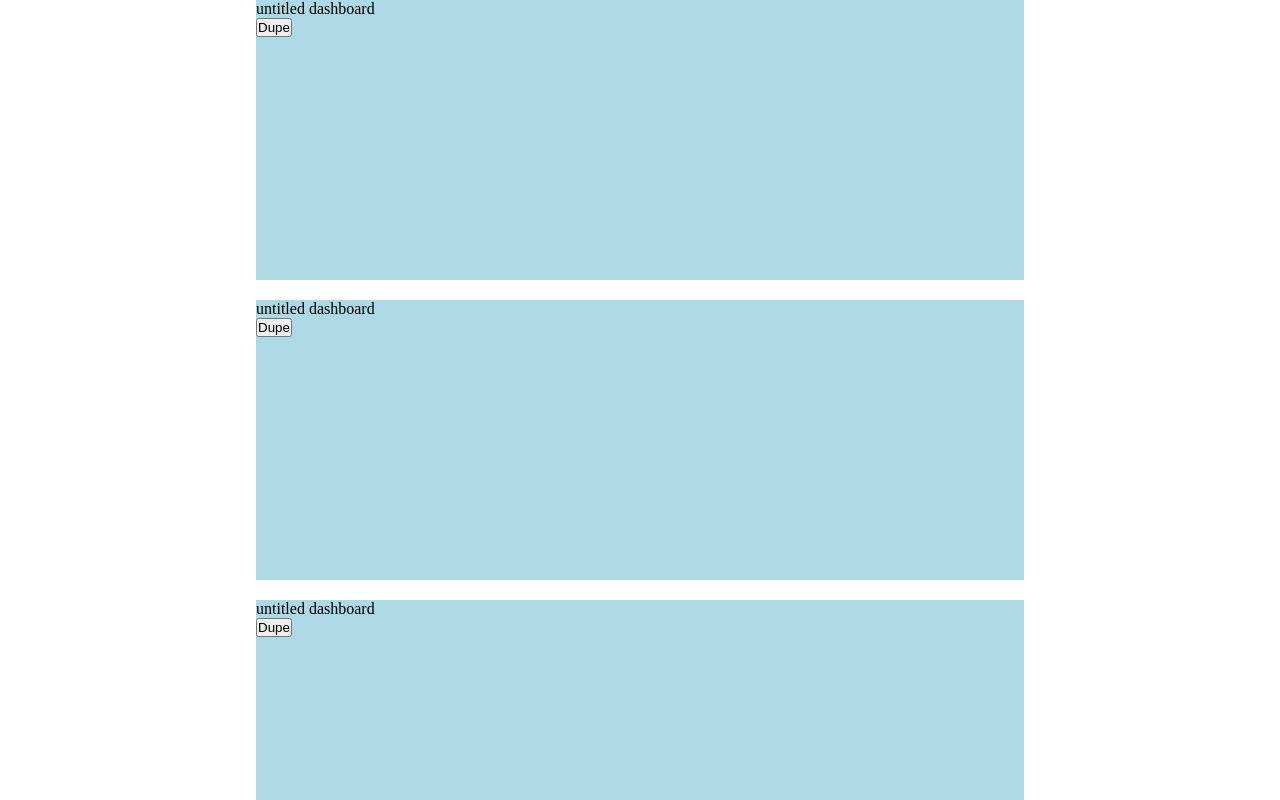
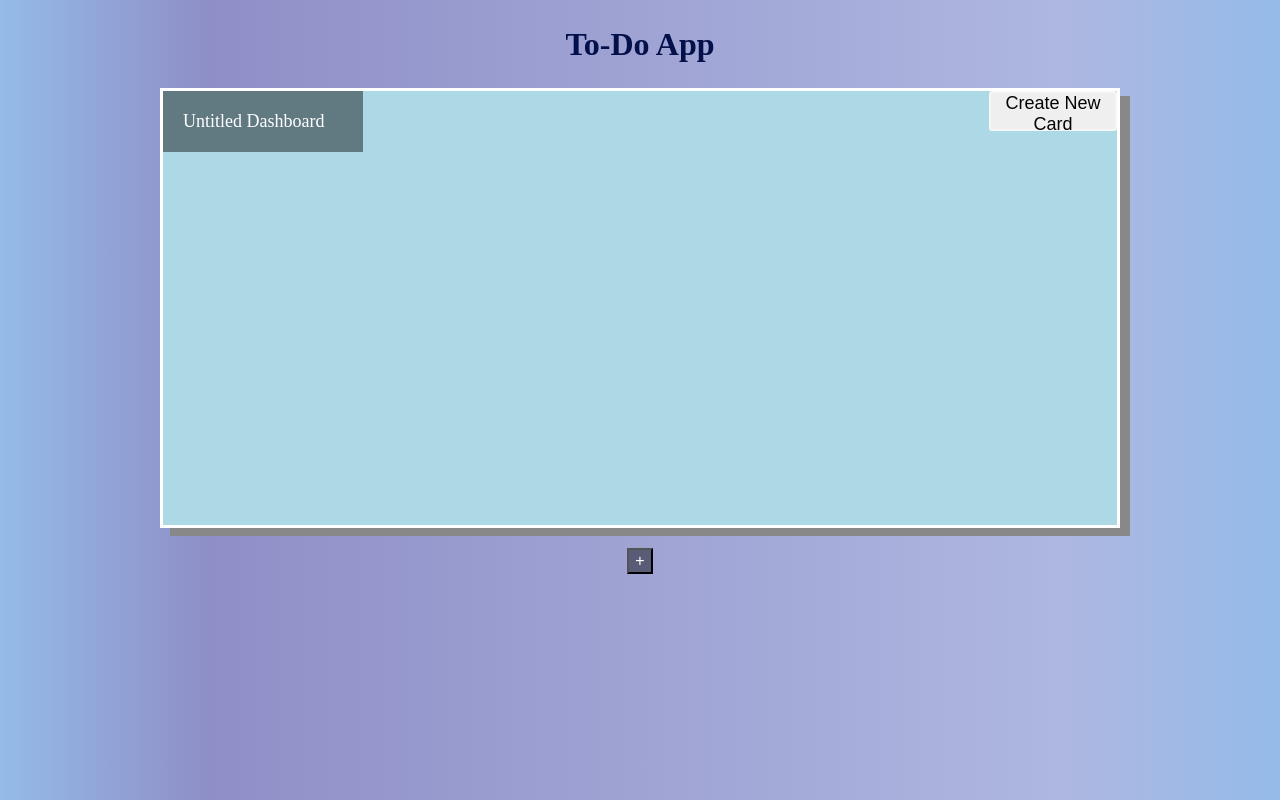
Before and after one commit to bianpeter/todo_app, a React (Create React App) app in the folder todoapp/: page / in a window 1280 px wide. Shown: the top 800 px of the page. Built offline with nearby package versions, Linux system fonts and the light colour scheme.

Commit message:
adding style to this branch

```diff
--- a/todoapp/src/App.js
+++ b/todoapp/src/App.js
@@ -1,15 +1,24 @@
-import React from "react";
+import React, { useState } from "react";
 import "./sass/main.scss";
 import Dashboard from "./components/Dashboard";
 
 function App() {
-  let dbArray = ["", "", ""];
-  let dbArrayList = dbArray.map(() => <Dashboard />);
+  const [dashboard, setdashboard] = useState([]);
 
   return (
-    <div>
+    <div className="main">
+      <h1>To-Do App</h1>
       <Dashboard />
-      {dbArrayList}
+      {dashboard}
+      <div className="add-container">
+        <button className="add-btn"
+          onClick={() =>
+            setdashboard([...dashboard, <Dashboard key={new Date().getTime()} />])
+          }
+        >
+          +
+        </button>
+      </div>
     </div>
   );
 }
--- /dev/null
+++ b/todoapp/src/components/Card.js
@@ -0,0 +1,52 @@
+import React, { useState } from "react";
+import Editable from "./Editable";
+
+function Card() {
+  const [cardTitle, setCardTitle] = useState("Card Name");
+  const [cardDesc, setCardDesc] = useState("Write description");
+
+  let coll = document.getElementsByClassName("collapsible");
+  let i;
+
+  for (i = 0; i < coll.length; i++) {
+    coll[i].addEventListener("click", function() {
+      this.classList.toggle("active");
+      const description = this.nextElementSibling;
+      if (description.style.display === "block") {
+        description.style.display = "none";
+      } else {
+        description.style.display = "block";
+      }
+    });
+  }
+
+  return (
+    <div className="card">
+      <div className="card-name">
+        <Editable text={cardTitle} type="input">
+          <input
+            className="card-input"
+            type="text"
+            name="title"
+            value={cardTitle}
+            onChange={(e) => setCardTitle(e.target.value)}
+          />
+        </Editable>
+      </div>
+        <div className="description">
+          <Editable text={cardDesc} type="textarea">
+            <textarea
+              className="description-input"
+              rows="4"
+              name="desc"
+              value={cardDesc}
+              onChange={(e) => setCardDesc(e.target.value)}
+              />
+          </Editable>
+        </div>
+      <button className="card-btn" onClick={(e) => e.target.parentNode.remove()}>X</button>
+    </div>
+  );
+}
+
+export default Card;
--- a/todoapp/src/components/Dashboard.js
+++ b/todoapp/src/components/Dashboard.js
@@ -1,21 +1,36 @@
 import React, { useState } from "react";
 import Editable from "./Editable";
-import duplicate from "../scripts/duplicate";
+import Card from "./Card";
 
-export default function Dashboard() {
-  const [title, setTitle] = useState("untitled dashboard");
+function Dashboard() {
+  const [title, setTitle] = useState("Untitled Dashboard");
+  const [cards, setCards] = useState([]);
 
   return (
     <div className="dashboard">
-      <Editable text={title} placeholder="untitled dashboard" type="input">
+      <div className="dashboard-name">
+      <Editable text={title} placeholder="Untitled Dashboard" type="input">
         <input
+          className="dash-input"
           type="text"
           name="title"
           value={title}
           onChange={(e) => setTitle(e.target.value)}
         />
       </Editable>
-      <button onClick={duplicate}>Dupe</button>
+      </div>
+      <button className="create-card-btn"
+        onClick={() =>
+          cards.length < 6
+            ? setCards([...cards, <Card key={new Date().getTime()} />])
+            : alert("Reached max number of cards")
+        }
+      >
+        Create New Card
+      </button>
+      {cards}
     </div>
   );
 }
+
+export default Dashboard;
--- a/todoapp/src/components/Editable.js
+++ b/todoapp/src/components/Editable.js
@@ -1,11 +1,11 @@
 import React, { useState } from "react";
 
-const Editable = ({ text, type, placeholder, children, ...props }) => {
+function Editable({ text, type, children }) {
   const [isEditing, setEditing] = useState(false);
 
   const handleKeyDown = (event) => {
     const { key } = event;
-    const keys = ["Escape", "Tab", "Enter"];
+    const keys = ["Escape", "Enter"];
 
     if (keys.indexOf(key) > -1) {
       setEditing(false);
@@ -13,7 +13,7 @@ const Editable = ({ text, type, placeholder, children, ...props }) => {
   };
 
   return (
-    <section {...props}>
+    <div>
       {isEditing ? (
         <div
           onBlur={() => setEditing(false)}
@@ -23,11 +23,11 @@ const Editable = ({ text, type, placeholder, children, ...props }) => {
         </div>
       ) : (
         <div onClick={() => setEditing(true)}>
-          <span>{text || placeholder || "Editable content"}</span>
+          <span>{text}</span>
         </div>
       )}
-    </section>
+    </div>
   );
-};
+}
 
 export default Editable;
--- /dev/null
+++ b/todoapp/src/sass/card.scss
@@ -0,0 +1,60 @@
+.card {
+  border: none;
+  top: 20%;
+  left: 6%;
+  margin-right: 20px;
+  width: 150px;
+  height: 250px;
+  background-color: rgba(242, 243, 170, 0.897);
+  word-wrap: break-word;
+  position: relative;
+  border: solid 1px wheat;
+}
+
+.card-name {
+  top: 0;
+  position: absolute;
+  padding: 10px;
+  background-color: rgba(0, 0, 0, 0.438);
+  color: white;
+  overflow: hidden;
+  width: 120px;
+  max-width: 130px;
+}
+
+.card-input {
+  width: 100px;
+}
+
+.card-btn {
+  position: absolute;
+  width: 25px;
+  height: 25px;
+  top: 0;
+  right: 0;
+  border: 0;
+  background-color: rgba(242, 243, 170, 0.897);
+  font-size: medium;
+
+  &:hover {
+    background-color: rgba(0, 0, 0, 0.438);
+    color: white;
+  }
+}
+
+.description {
+  width: 150px;
+  position: absolute;
+  top: 70px;
+  text-align: center;
+}
+
+.description-input {
+  width: 150px;
+  height: 180px;
+}
+
+.collapsible {
+  position: absolute;
+  top: 30px;
+}
--- a/todoapp/src/sass/dashboard.scss
+++ b/todoapp/src/sass/dashboard.scss
@@ -1,7 +1,47 @@
 .dashboard {
-  width: 60vw;
-  height: 35vh;
+  position: relative;
+  display: flex;
+  width: 75vw;
+  height: 55vh;
   background-color: lightblue;
   margin: auto;
   margin-bottom: 20px;
+  box-shadow: 10px 8px #888888;
+  border: solid 3.5px rgb(255, 255, 255);
 }
+
+.create-card-btn {
+  position: absolute;
+  width: 10vw;
+  height: 5vh;
+  top: 0;
+  right: 0;
+  border: solid 2px rgba(255, 255, 255, 0.438);
+  border-radius: 3px;
+  color: rgba(0, 0, 0, 0.986);
+  font-weight: 500;
+  font-size: large;
+
+  &:hover {
+    background-color: rgba(0, 0, 0, 0.438);
+    color: white;
+  }
+}
+
+.dashboard-name {
+  position: absolute;
+  padding: 20px;
+  font-size: large;
+  background-color: rgba(0, 0, 0, 0.438);
+  min-width: 200px;
+  color: white;
+}
+
+.dash-input {
+  padding: 8px;
+  width: 500px;
+}
+
+.dashboard-btn {
+  justify-content: center;
+}
--- a/todoapp/src/sass/main.scss
+++ b/todoapp/src/sass/main.scss
@@ -1,7 +1,39 @@
+@import "./dashboard.scss";
+@import "./card.scss";
+
 * {
   box-sizing: border-box;
   padding: 0;
   margin: 0;
 }
 
-@import "./dashboard.scss";
+body {
+  height: 100vh;
+  background: rgb(148, 187, 233);
+  background: linear-gradient(
+    90deg,
+    rgba(148, 187, 233, 1) 0%,
+    rgba(143, 143, 199, 1) 16%,
+    rgba(174, 183, 224, 1) 83%,
+    rgba(148, 187, 233, 1) 100%
+  );
+
+  h1 {
+    padding: 2vw;
+    text-align: center;
+    color: rgb(3, 16, 73);
+  }
+}
+
+.add-container {
+  display: flex;
+  justify-content: center;
+  align-items: center;
+  .add-btn {
+    width: 2vw;
+    height: 2vw;
+    background-color: rgba(0, 0, 0, 0.438);
+    color: rgb(255, 255, 255);
+    font-size: medium;
+  }
+}
```
